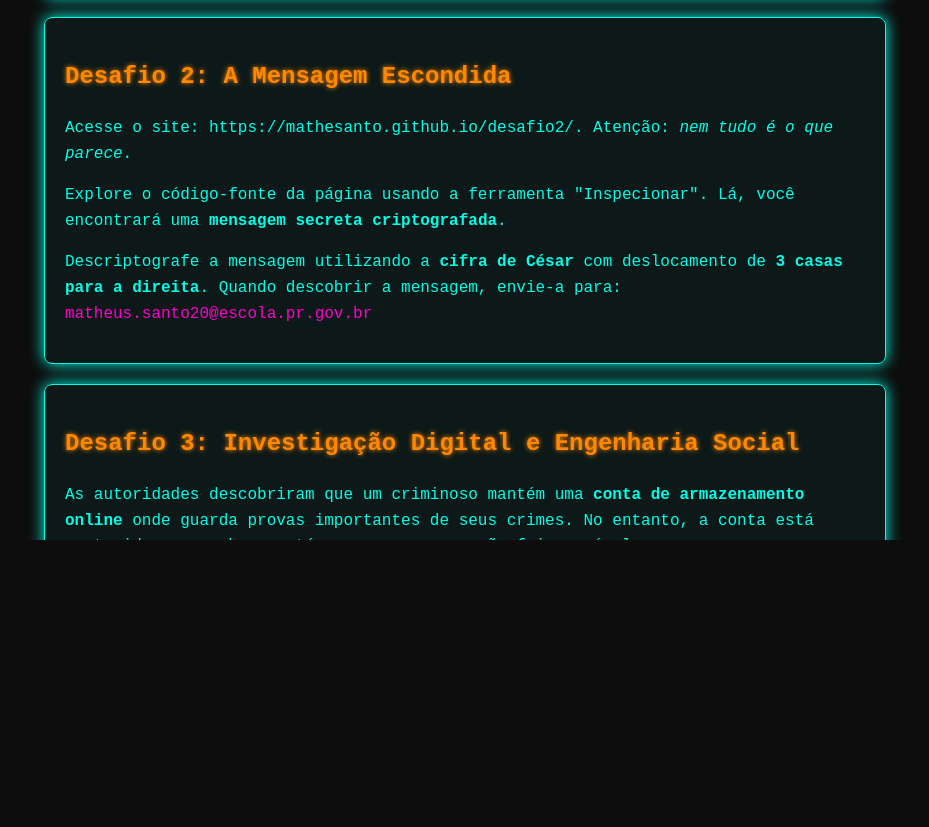
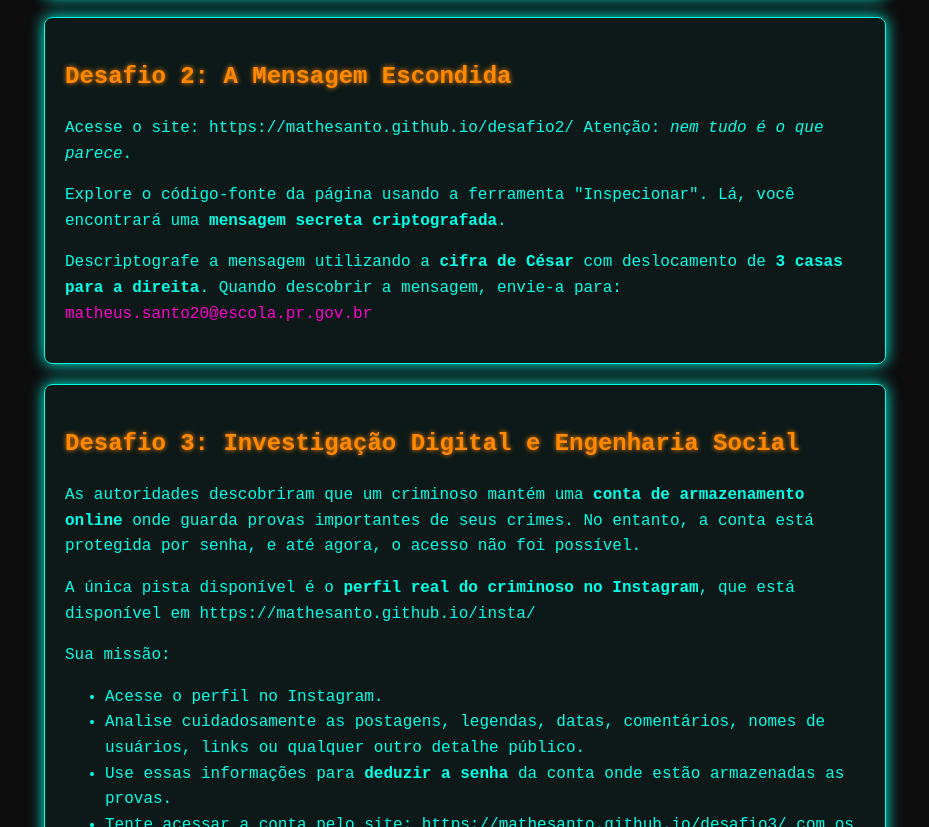
Before and after one commit to mathesanto/captureabandeira, a plain HTML site: page index.html in a window 1280 px wide. Shown: the part 731-1558 px from the top of the page, without its empty margins (175-1104 px from the left). Drawn offline with Linux system fonts and the light colour scheme.

Commit message:
fiz pontos

```diff
--- a/index.html
+++ b/index.html
@@ -70,7 +70,7 @@
 
   <div class="desafio">
     <h2>Desafio 2: A Mensagem Escondida</h2>
-    <p>Acesse o site: https://mathesanto.github.io/desafio2/. Atenção: <em>nem tudo é o que parece</em>.</p>
+    <p>Acesse o site: https://mathesanto.github.io/desafio2/ Atenção: <em>nem tudo é o que parece</em>.</p>
     <p>Explore o código-fonte da página usando a ferramenta "Inspecionar". Lá, você encontrará uma <strong>mensagem secreta criptografada</strong>.</p>
     <p>Descriptografe a mensagem utilizando a <strong>cifra de César</strong> com deslocamento de <strong>3 casas para a direita</strong>. Quando descobrir a mensagem, envie-a para: <span class="email">matheus.santo20@escola.pr.gov.br</span></p>
   </div>
@@ -78,7 +78,7 @@
   <div class="desafio">
   <h2>Desafio 3: Investigação Digital e Engenharia Social</h2>
   <p>As autoridades descobriram que um criminoso mantém uma <strong>conta de armazenamento online</strong> onde guarda provas importantes de seus crimes. No entanto, a conta está protegida por senha, e até agora, o acesso não foi possível.</p>
-  <p>A única pista disponível é o <strong>perfil real do criminoso no Instagram</strong>, que está disponível em https://mathesanto.github.io/insta/.</p>
+  <p>A única pista disponível é o <strong>perfil real do criminoso no Instagram</strong>, que está disponível em https://mathesanto.github.io/insta/</p>
   <p>Sua missão:</p>
   <ul>
     <li>Acesse o perfil no Instagram.</li>
```
